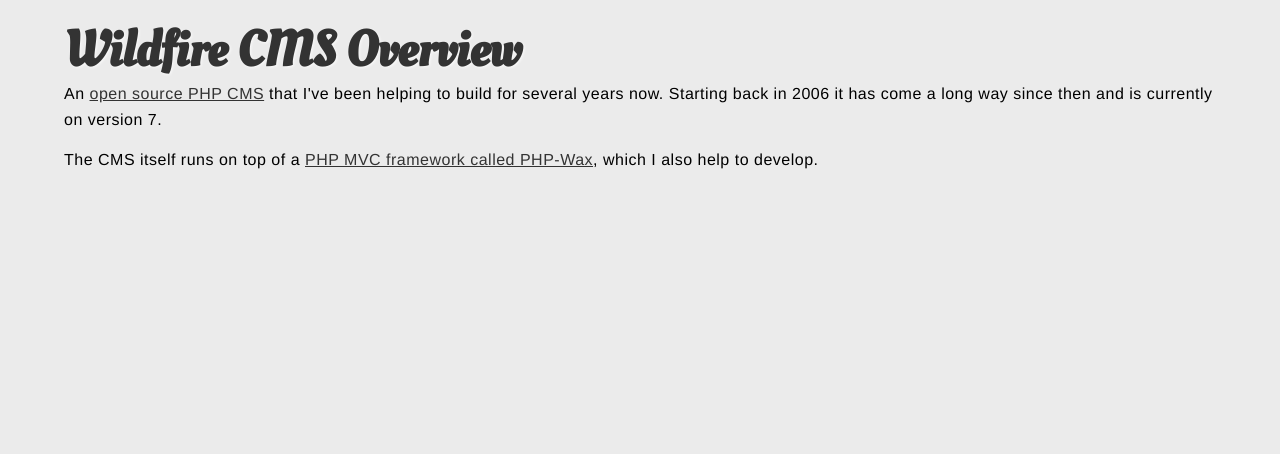
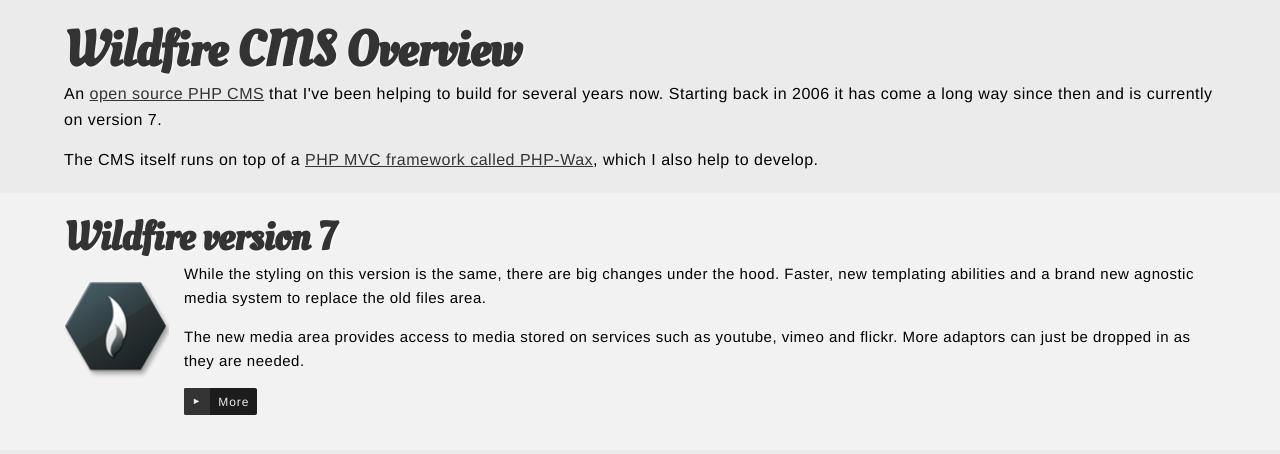
Before and after one commit to charlesmarshall/charlesmarshall, a PHP site: page /public/wildfire/index.html in a window 1280 px wide. Shown: the part 40-494 px from the top of the page. Run offline with PHP 8.4, Linux system fonts and the light colour scheme.

Commit message:
updated wildfire

```diff
--- a/public/stylesheets/build.css
+++ b/public/stylesheets/build.css
@@ -143,7 +143,7 @@ h4{
 }
 .button span{
   color:#ebebeb;
-  padding:8px;
+  padding:8px 8px 7px 8px;
   float:left;
   display:block;
   line-height: 1em;
@@ -166,6 +166,14 @@ h4{
   background: #f2f2f2;
   overflow:hidden;
 }
+  .feature img{
+    float:left;
+    margin:20px 0 10px 0;
+    width:105px;
+  }
+  .feature .inner{
+    margin-left:120px;
+  }
 /***
   * HEADERS
   */
@@ -213,7 +221,3 @@ h4{
   * HOME PAGE - Wildfire
   */
 #wildfire{}
-  #wildfire img{
-    float:left;
-    margin:20px 10px 10px 0;
-  }
--- a/public/wildfire/7/index.html
+++ b/public/wildfire/7/index.html
@@ -19,7 +19,7 @@
     </header>
 
     <section id="intro">
-      <h1>Wildfire CMS v7</h1>
+      <h1>Wildfire CMS Version 7</h1>
 
 
     </section>
--- a/public/wildfire/index.html
+++ b/public/wildfire/index.html
@@ -21,8 +21,18 @@
     <section id="intro">
       <h1>Wildfire CMS Overview</h1>
       <p>An <a href="https://github.com/phpwax/wildfire/">open source PHP CMS</a> that I've been helping to build for several years now. Starting back in 2006 it has come a long way since then and is currently on version 7.</p>
-      <p> The CMS itself runs on top of a <a href="https://github.com/phpwax/phpwax">PHP MVC framework called PHP-Wax</a>, which I also help to develop.</p>
+      <p>The CMS itself runs on top of a <a href="https://github.com/phpwax/phpwax">PHP MVC framework called PHP-Wax</a>, which I also help to develop. </p>
 
+    </section>
+
+    <section class="feature" id="wildfire-7">
+      <h2><a href="/wildfire/7/">Wildfire version 7</a></h2>
+      <a href="/wildfire/7/"><img src="/wildfire/7/logo.png" alt="Wildfire version 7 logo"></a>
+      <div class='inner'>
+        <p>While the styling on this version is the same, there are big changes under the hood. Faster, new templating abilities and a brand new agnostic media system to replace the old files area.</p>
+        <p>The new media area provides access to media stored on services such as youtube, vimeo and flickr. More adaptors can just be dropped in as they are needed.</p>
+        <a href="/wildfire/7/" class='button clearfix'><span class='action'>►</span><span>More</span></a>
+      </div>
     </section>
 
 
```
Also changed, not shown: public/index.html (+8 -6 lines).
